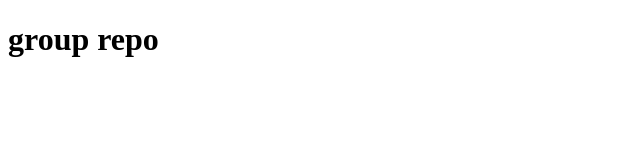
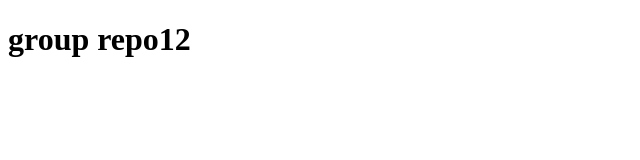
Before and after one commit to AbiDebby/gitPractice1, a plain HTML site: page pages/index.html in a window 1280 px wide. Shown: the full height of the page, 0-640 px from the left. Drawn offline with Linux system fonts and the light colour scheme.

Commit message:
number 12 added

```diff
--- a/pages/index.html
+++ b/pages/index.html
@@ -6,6 +6,6 @@
     <title>Group repository</title>
 </head>
 <body>
-    <h1> group repo</h1>
+    <h1> group repo12</h1>
 </body>
 </html>
```
